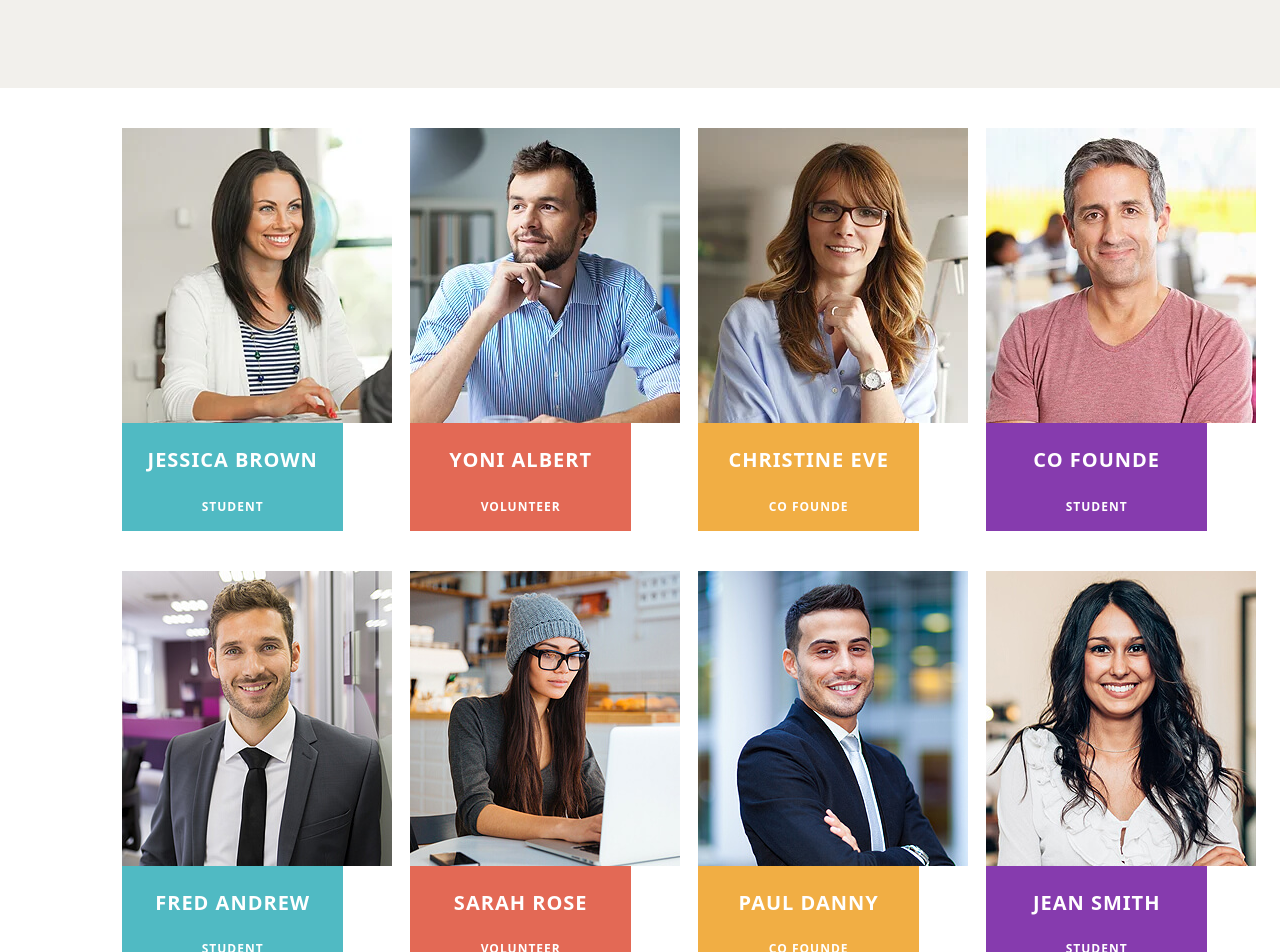
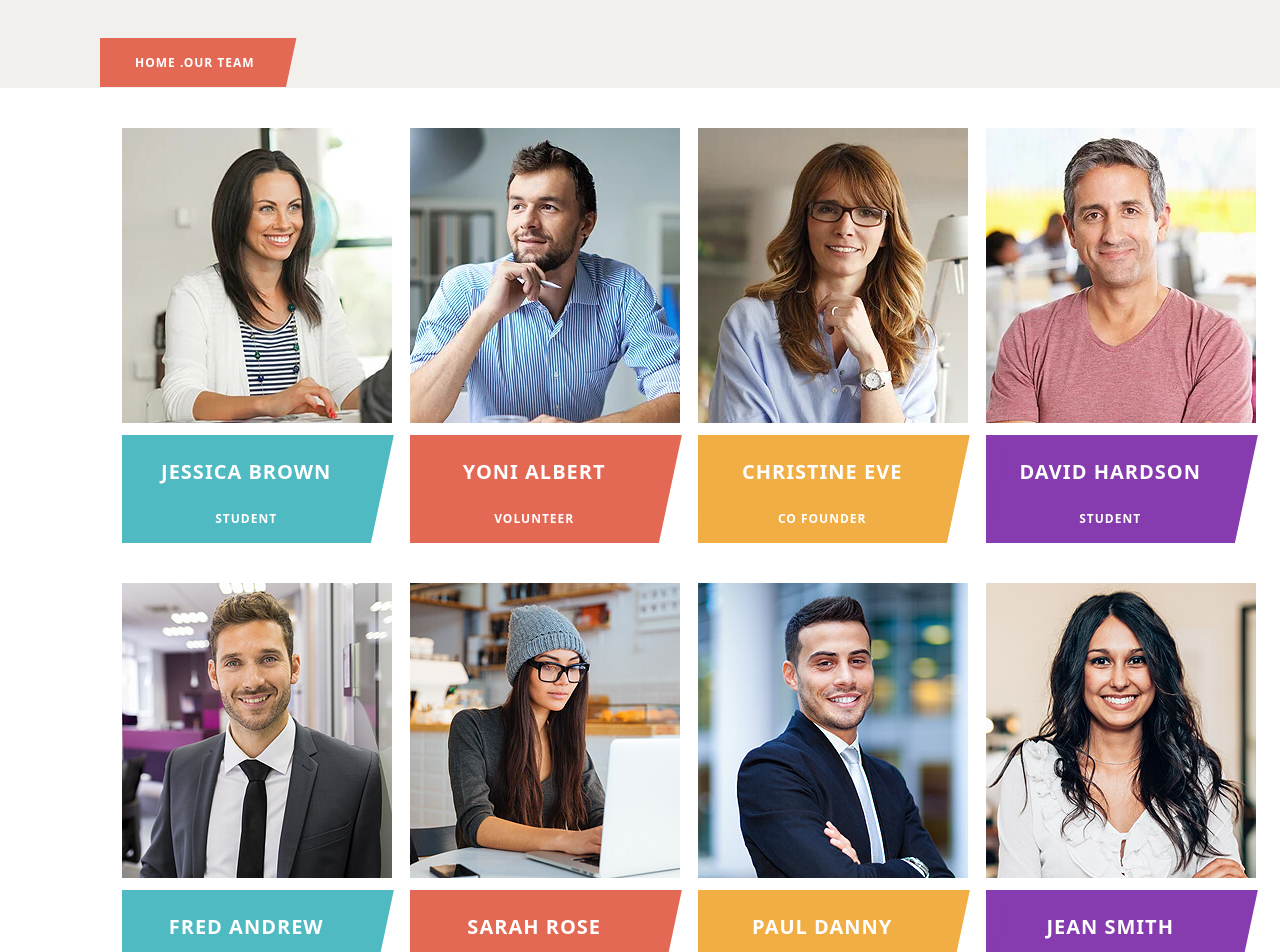
Before and after one commit to Palak-Srivastava4/oxpitan, a Next.js app: page /team in a window 1280 px wide. Shown: the part 420-1372 px from the top of the page. Built offline with nearby package versions, Linux system fonts and the light colour scheme.

Commit message:
UI team page

```diff
--- a/app/components/Pages/Team/Team.jsx
+++ b/app/components/Pages/Team/Team.jsx
@@ -13,14 +13,22 @@ const Team = () => {
         <Styled.Contact className="container">
           <div className="head">Our Team</div>
         </Styled.Contact>
+        <div>
+        <Styled.BtnDark href="">home .our team</Styled.BtnDark>
+        </div>
       </Styled.BreadCrumb>
       <Styled.Team className="container">
+
       <Styled.Cards >
-          {Volun.map((item, index) => {
+            {Volun.map((item) => {
               return (
-              <Styled.First>
-                <Image src={item.img} />
-                <div className="brownBlock" style={{ background: item.color }}>
+                <Styled.First backgroundColor={item.color}>
+                  <div className="mainDiv">
+                    <div>
+                      <Image className="" src={item.img} />
+                    </div>
+                    <div style={{ width: "100%" }}>
+                      <div className="brownBlock">
                         <div className="mid">
                           <h3>
                             <a href="" className="title">
@@ -30,16 +38,23 @@ const Team = () => {
                           <span className="desig">{item.subName}</span>
                         </div>
                       </div>
+                    </div>
+                  </div>
                 </Styled.First>
               );
             })}
           </Styled.Cards>
+
            <Styled.Cards >
-        {Volun2.map((item, index) => {
+            {Volun2.map((item) => {
               return (
-            <Styled.First>
-              <Image src={item.img} />
-              <div className="brownBlock" style={{ background: item.color }}>
+                <Styled.First backgroundColor={item.color}>
+                  <div className="mainDiv">
+                    <div>
+                      <Image className="" src={item.img} />
+                    </div>
+                    <div style={{ width: "100%" }}>
+                      <div className="brownBlock">
                         <div className="mid">
                           <h3>
                             <a href="" className="title">
@@ -49,10 +64,13 @@ const Team = () => {
                           <span className="desig">{item.subName}</span>
                         </div>
                       </div>
+                    </div>
+                  </div>
                 </Styled.First>
               );
             })}
           </Styled.Cards>
+
       </Styled.Team>
       <Footer />
     </div>
--- a/app/components/Pages/Team/data.js
+++ b/app/components/Pages/Team/data.js
@@ -26,13 +26,13 @@ export const Volun = [
     id: 2,
     img: team3,
     name: " christine eve",
-    subName: "co founde",
+    subName: "co founder",
     color: " #f1ae44",
   },
   {
     id: 3,
     img: team4,
-    name: "co founde",
+    name: "david hardson",
     subName: "Student",
     color: "#863bae",
   },
@@ -56,7 +56,7 @@ export const Volun2 = [
     id: 2,
     img: team7,
     name: " paul danny",
-    subName: "co founde",
+    subName: "co founder",
     color: " #f1ae44",
   },
   {
--- a/app/components/Pages/style.js
+++ b/app/components/Pages/style.js
@@ -235,7 +235,7 @@ export const First = styled.div`
     gap: 12px;
   }
   .brownBlock {
-    width: 82%;
+    width: 92%;
     padding-top: 17px;
     font-size: 12px;
     text-transform: uppercase;
```
Lines whose indentation alone changed are shown as unchanged.
